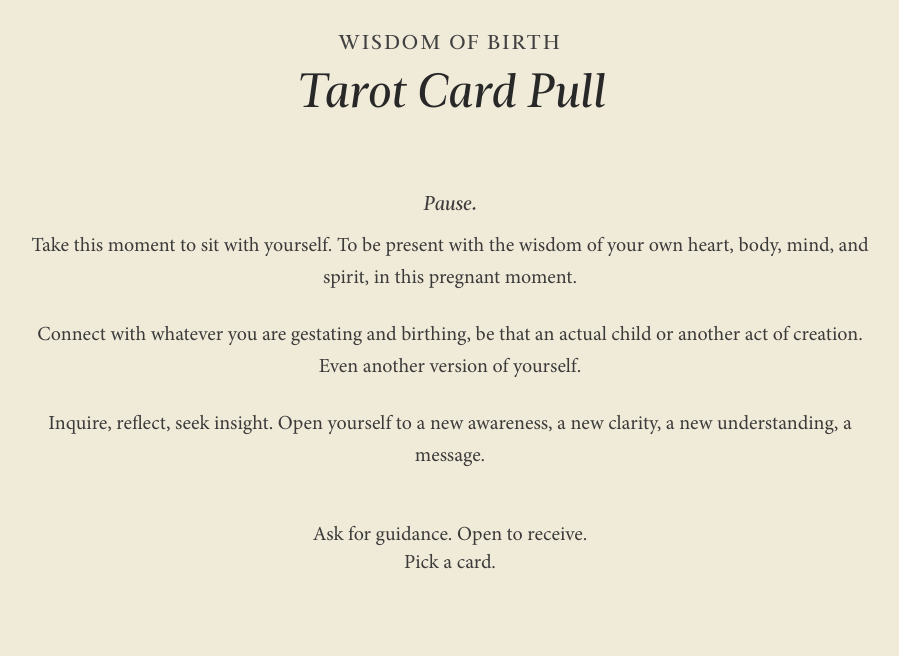
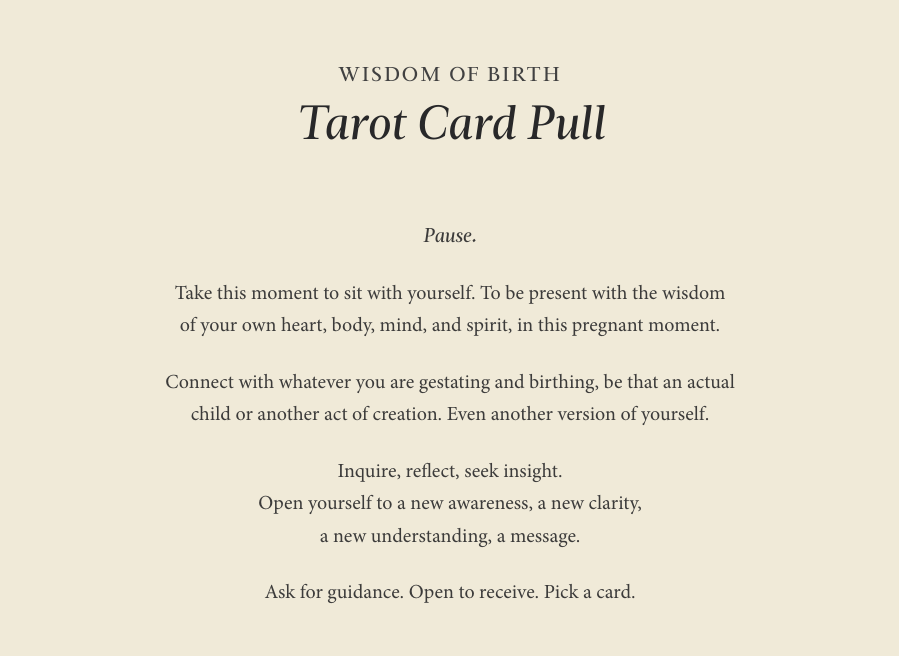
Before and after one commit to demoli41/tarot-app, a Next.js app: page / in a window 1280 px wide. Shown: the top 656 px of the page, without its empty margins (190-1089 px from the left). Built offline with nearby package versions, Linux system fonts and the light colour scheme; grey boxes are pictures that could not be loaded.

Commit message:
main page spacing fixes

```diff
--- a/src/app/page.tsx
+++ b/src/app/page.tsx
@@ -11,25 +11,25 @@ export default function Home() {
 
         {/* --- ТЕКСТОВИЙ БЛОК --- */}
         {/* z-20 щоб текст був поверх карток, якщо вони сильно піднімуться */}
-        <div className="space-y-6 font-body text-lg md:text-xl leading-relaxed text-primary/90 mt-8 relative z-20">
+        <div className="space-y-6 text-balance font-body text-lg md:text-xl leading-relaxed text-primary/90 mt-8 relative z-20">
           <p>
-            <span className="font-heading block mb-6 md:mb-2">Pause.</span>
-            Take this moment to sit with yourself. To be present with the wisdom
+            <span className="font-heading block mb-6 md:mb-6">Pause.</span>
+            Take this moment to sit with yourself. To be present with the wisdom<br />
             of your own heart, body, mind, and spirit, in this pregnant moment.
           </p>
 
           <p>
             Connect with whatever you are gestating and birthing, be that an
-            actual child or another act of creation. Even another version of yourself.
+            actual<br /> child or another act of creation. Even another version of yourself.
           </p>
 
           <p className="">
-            Inquire, reflect, seek insight. Open yourself to a new awareness,
-            a new clarity, a new understanding, a message.
+            Inquire, reflect, seek insight.<br /> Open yourself to a new awareness,
+            a new clarity,<br /> a new understanding, a message.
           </p>
 
-          <p className=" text-xl pt-10 md:pt-6 ">
-            Ask for guidance. Open to receive. <br />
+          <p className="">
+            Ask for guidance. Open to receive.
             Pick a card.
           </p>
         </div>
@@ -39,7 +39,7 @@ export default function Home() {
             -mt-24 (mobile) та -mt-36 (desktop): "Підтягуємо" віяло вгору, перекриваючи пусте місце.
             pb-12: Додаємо місце знизу, щоб футер не перекривав карти.
         */}
-        <div className="w-full -mt-8 md:-mt-6 pb-12">
+        <div className="w-full -mt-6 md:-mt-10 pb-16">
           <TarotFan />
         </div>
 
--- a/src/components/Card.Modal.tsx
+++ b/src/components/Card.Modal.tsx
@@ -94,7 +94,7 @@ export default function CardModal({ isOpen, onClose, card }: CardModalProps) {
 
                 {/* 1. Header (Фіксований зверху) */}
                 <div className="p-8 md:p-8 pb-6 md:pb-4 border-b border-primary/10 bg-[#f0ead8] z-10">
-                   <h2 className="font-heading text-3xl md:text-4xl text-secondary italic text-center ">
+                   <h2 className="font-heading-medium text-3xl md:text-4xl text-secondary text-center ">
                     {card.title}
                   </h2>
                 </div>
--- a/src/components/Header.tsx
+++ b/src/components/Header.tsx
@@ -2,7 +2,7 @@ export default function Header() {
   return (
     // Додано px-4 для відступів з країв на мобільному
     // Додано text-center, щоб гарантувати центрування тексту
-    <header className="w-full py-8 mt-14 xl:mt-0 px-4 flex justify-center items-center text-center">
+    <header className="w-full py-8 mt-14 xl:mt-8 px-4 flex justify-center items-center text-center">
       <div className="font-heading text-[20px] text-[#414141] tracking-wide leading-tight">
         <h1 className="font-heading-medium tracking-widest">WISDOM OF BIRTH</h1>
         {/* span з класом block переносить вміст на новий рядок.
```
